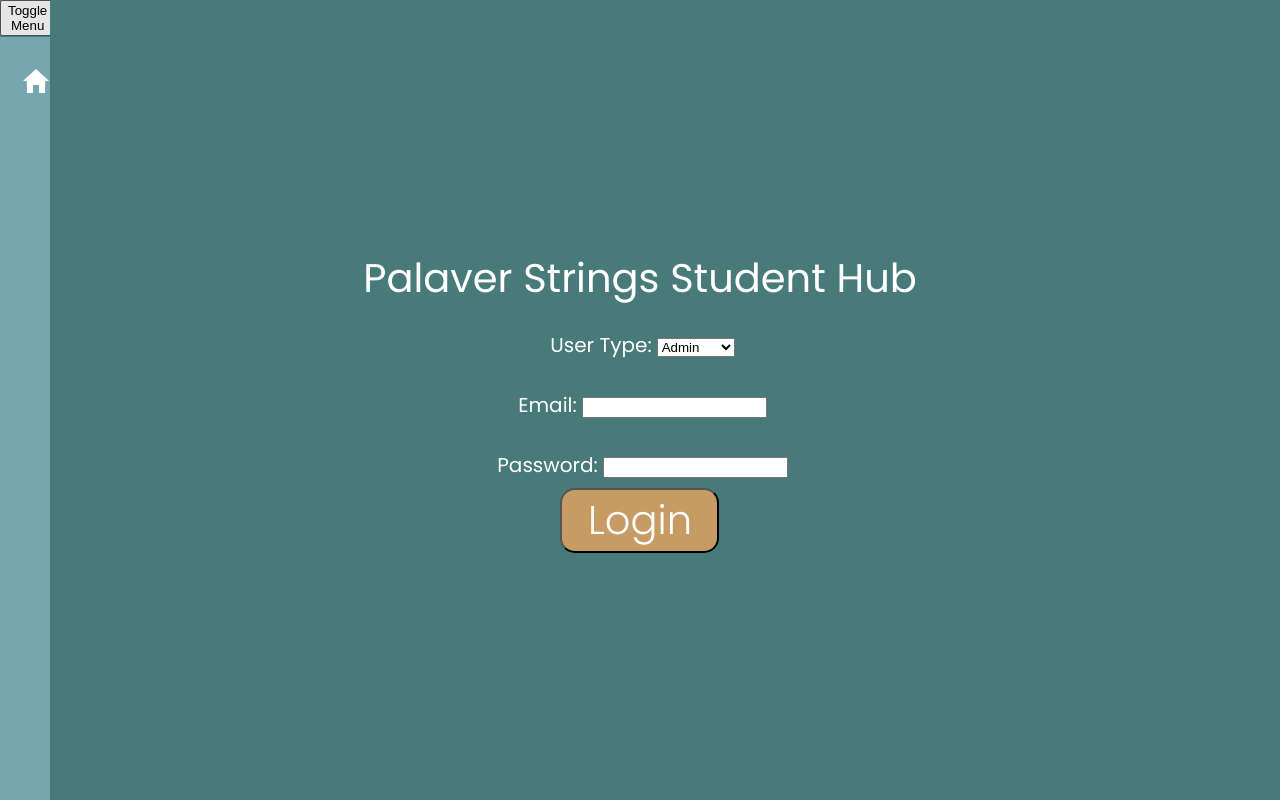
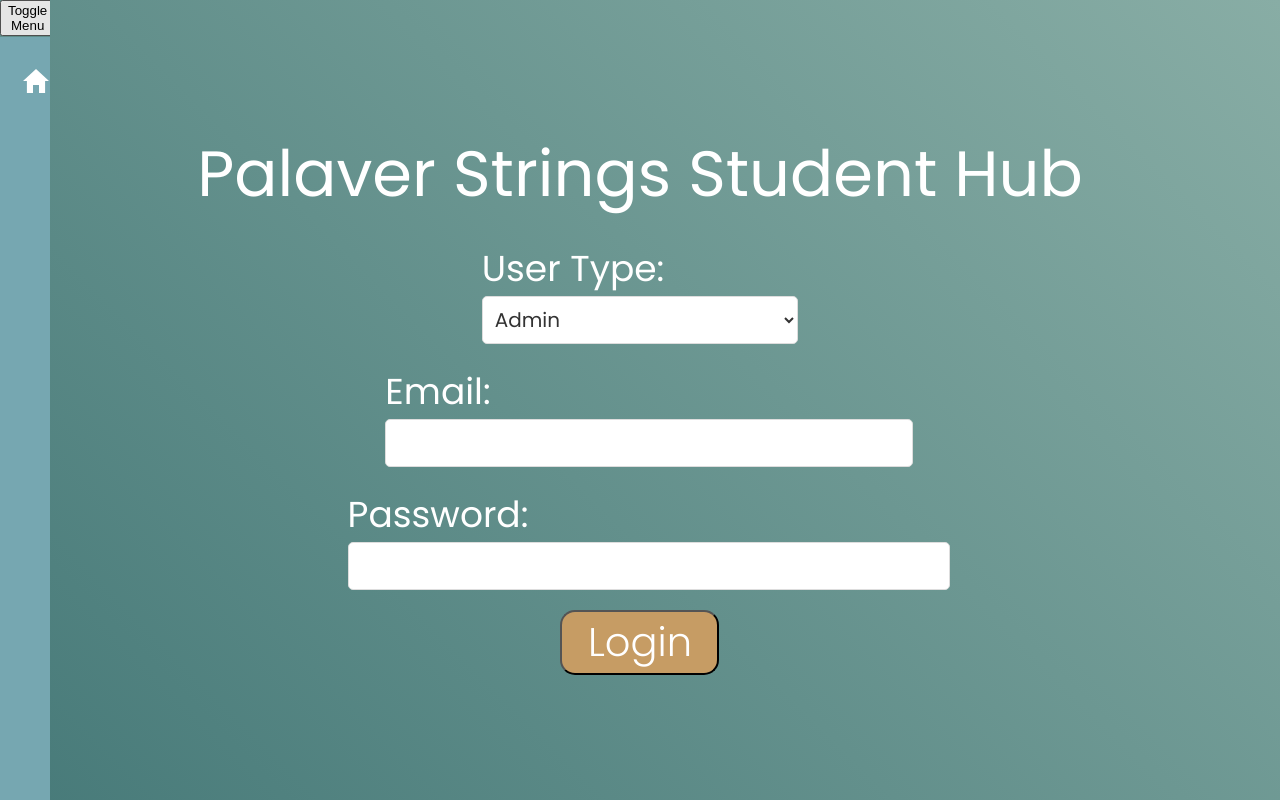
Before and after one commit to ssloth1/palaver-strings-capstone, a React (Create React App) app in the folder frontend/: page /login in a window 1280 px wide. Built offline with nearby package versions, Linux system fonts and the light colour scheme.

Commit message:
Playing with CSS
I was trying to get a better feel for CSS, and cleaned up some of the login css for practice. I added a gradient and some basic styling, made a few observations for improvements which we can discuss Monday.

```diff
--- a/frontend/src/components/admin-components/styles/AddUserForm.module.css
+++ b/frontend/src/components/admin-components/styles/AddUserForm.module.css
@@ -1,16 +1,64 @@
-
-
 .addUserForm {
     display: flex;
     flex-direction: column;
     align-items: center;
     justify-content: center;
+    font-family: 'Roboto', sans-serif;
+    color: #333;
+    max-width: 600px;
+    margin: 20px auto;
+    padding: 20px;
+    background-color: #88ADA5;
+    border-radius: 10px;
+    box-shadow: 0 0 10px rgba(0,0,0,0.1);
 }
 
 .addUserForm input,
 .addUserForm select,
 .addUserForm button {
-    display: block; /* This will ensure each element takes up the full width of its container */
-    width: 100%; /* This makes each element stretch to the full container width */
-    margin-bottom: 10px; /* Adds some space between each field */
+    display: block;
+    width: calc(100% - 20px);
+    margin-bottom: 15px;
+    padding: 10px;
+    border: 1px solid #ccc;
+    border-radius: 5px;
+    font-size: 16px;
 }
+
+.addUserForm button {
+    background-color: #C69C63;
+    color: white;
+    font-weight: bold;
+    cursor: pointer;
+    transition: background-color 0.3s ease;
+}
+
+.addUserForm button:hover {
+    background-color: #4972a0;
+}
+
+.addUserForm input:focus,
+.addUserForm select:focus {
+    border-color: #4972a0;
+    outline: none;
+}
+
+.addUserForm h1 {
+    margin-bottom: 20px;
+    color: #ffffff;
+}
+
+/* Responsive adjustments */
+@media (max-width: 768px) {
+    .addUserForm {
+        width: 100%;
+        margin: 10px auto;
+        padding: 15px;
+    }
+
+    .addUserForm input,
+    .addUserForm select,
+    .addUserForm button {
+        font-size: 14px;
+    }
+}
--- a/frontend/src/components/general-components/Login.js
+++ b/frontend/src/components/general-components/Login.js
@@ -66,36 +66,42 @@ function Login() {
     return (
         <div className={loginStyles.loginContainer}>
 
-            <div className={loginStyles.loginForm}>Palaver Strings Student Hub</div>
-            {error && <p style={{ color: 'red' }}>{error}</p>}
+        <div className={`${loginStyles.loginForm} ${loginStyles.formHeader}`}>Palaver Strings Student Hub</div>
+        {error && <p className={loginStyles.errorMessage}>{error}</p>}
             <form onSubmit={handleSubmit} className={loginStyles.loginForm}>
-                <div>
+
+                <div className={loginStyles.inputContainer}>
                     <label className={loginStyles.labelStyle}>User Type:</label>
-                    <select value={userType} onChange={(e) => setUserType(e.target.value)}>
+                    <select className={loginStyles.dropdownBox} value={userType} onChange={(e) => setUserType(e.target.value)}>
                         <option value="admin">Admin</option>
                         <option value="instructor">Instructor</option>
                         <option value="parent">Parent</option>
                         <option value="student">Student</option>
                     </select>
                 </div>
-                <div>
-                <label className={loginStyles.labelStyle}>Email:</label>
+
+                <div className={loginStyles.inputContainer}>
+                    <label className={loginStyles.labelStyle}>Email:</label>
                     <input
+                        className={loginStyles.inputField}
                         type="email"
                         value={email}
                         onChange={(e) => setEmail(e.target.value)}
                         required
                     />
                 </div>
-                <div>
+
+                <div className={loginStyles.inputContainer}>
                     <label className={loginStyles.labelStyle}>Password:</label>
                     <input
+                        className={loginStyles.inputField}
                         type="password"
                         value={password}
                         onChange={(e) => setPassword(e.target.value)}
                         required
                     />
                 </div>
+
                 <LoginButton onClick={handleSubmit}/>
             </form>
         </div>
--- a/frontend/src/components/general-components/styles/Login.module.css
+++ b/frontend/src/components/general-components/styles/Login.module.css
@@ -1,36 +1,62 @@
 @import url('https://fonts.googleapis.com/css2?family=Poppins:wght@200;300;400;500;600;700&display=swap');
-
-.loginForm{
-    display: flex;
-    flex-direction: column;
-    align-items: center;
-    background-color: #487A79;
-    justify-content: center;
-
-    /* Typography */
-    color: #FFF;
-    font-family: Poppins;
-    font-size: 40px;
-    font-style: normal;
-    font-weight: 400;
-    line-height: normal;
-}
 
 .loginContainer {
     display: flex;
     flex-direction: column;
-    justify-content: center; /* Centers horizontally */
-    align-items: center; /* Centers vertically */
-    height: 100vh; /* Full height of the viewport */
+    justify-content: center;
+    align-items: center;
+    height: 100vh;
 }
 
-.labelStyle{
+/* The form header */
+.formHeader {
+    font-size: 64px;
+    margin-bottom: 20px;
+}
+
+/* The error message */
+.errorMessage {
+    color: rgb(205, 67, 67);
+    font-size: 24px;
+    margin-bottom: 10px;
+}
+
+/* The form itself */
+.loginForm {
+    display: flex;
+    flex-direction: column;
+    align-items: center;
+    justify-content: center;
     color: #FFF;
+    font-family: 'Poppins', sans-serif;
+}
 
-    font-family: Poppins;
+/* The input fields */
+.labelStyle {
+    color: #FFF;
+    font-size: 36px;
+    margin-bottom: 5px;
+}
+
+/* The container for each input field */
+.inputContainer {
+    margin-bottom: 20px;
+}
+
+/* The input fields and dropdown box */
+.inputField, .dropdownBox {
+    font-family: 'Poppins', sans-serif;
     font-size: 20px;
-    font-style: normal;
-    font-weight: 400;
-    line-height: normal;
-    padding: 5px;
+    padding: 8px;
+    border-radius: 5px;
+    border: 1px solid #DDD; /* Subtle border */
+    background-color: #FFF;
+    color: #333;
+    outline: none;
+    width: 100%;
 }
+
+/* The color of the input fields and dropdown box border on focus */
+.inputField:focus, .dropdownBox:focus {
+    border-color: #007bff;
+}
--- a/frontend/src/index.css
+++ b/frontend/src/index.css
@@ -6,7 +6,7 @@
   --error: #e7195a;
 }
 body {
-  background: #487A79;
+  background: linear-gradient(45deg, #477A79 0%, #88ADA5 100%);
   margin: 0;
   font-family: "Poppins";
   color: #FFF;
```
Also changed, not shown: 1 other file (tests, documents, lock files or other folders).
